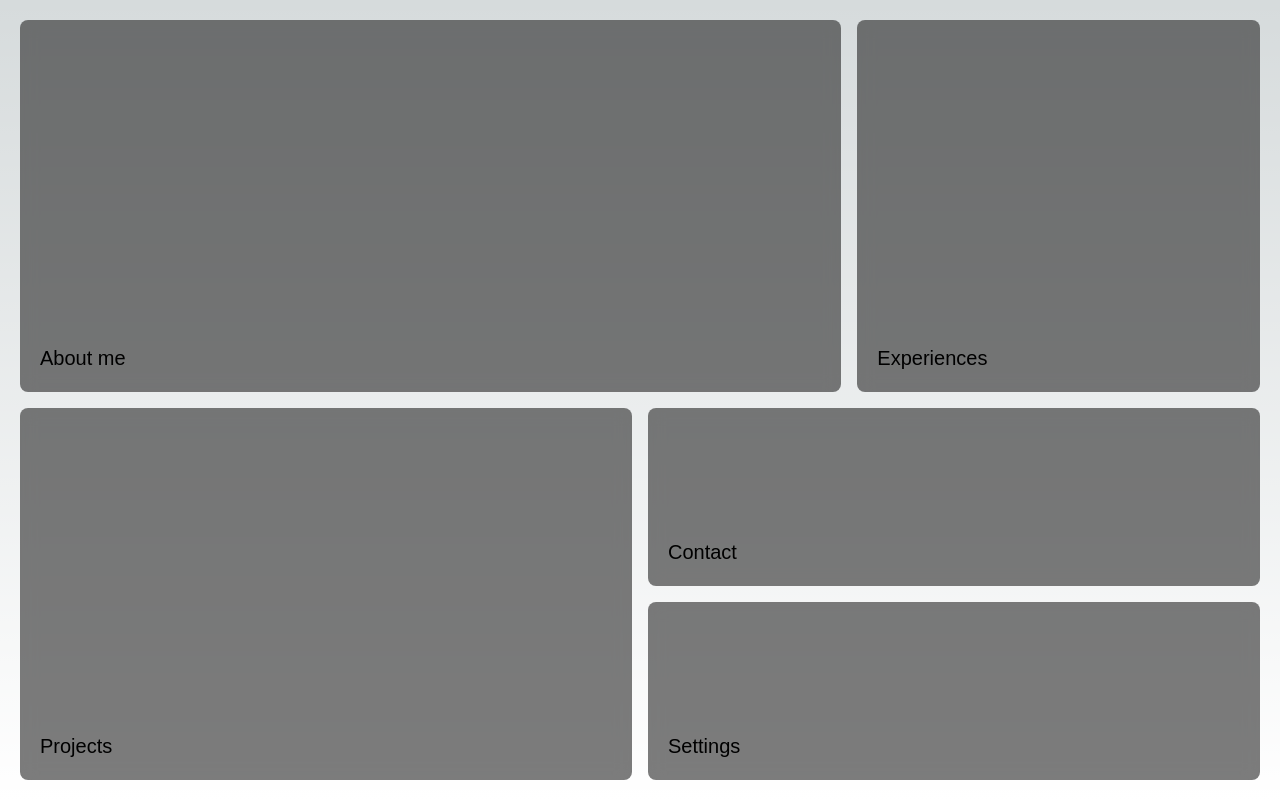
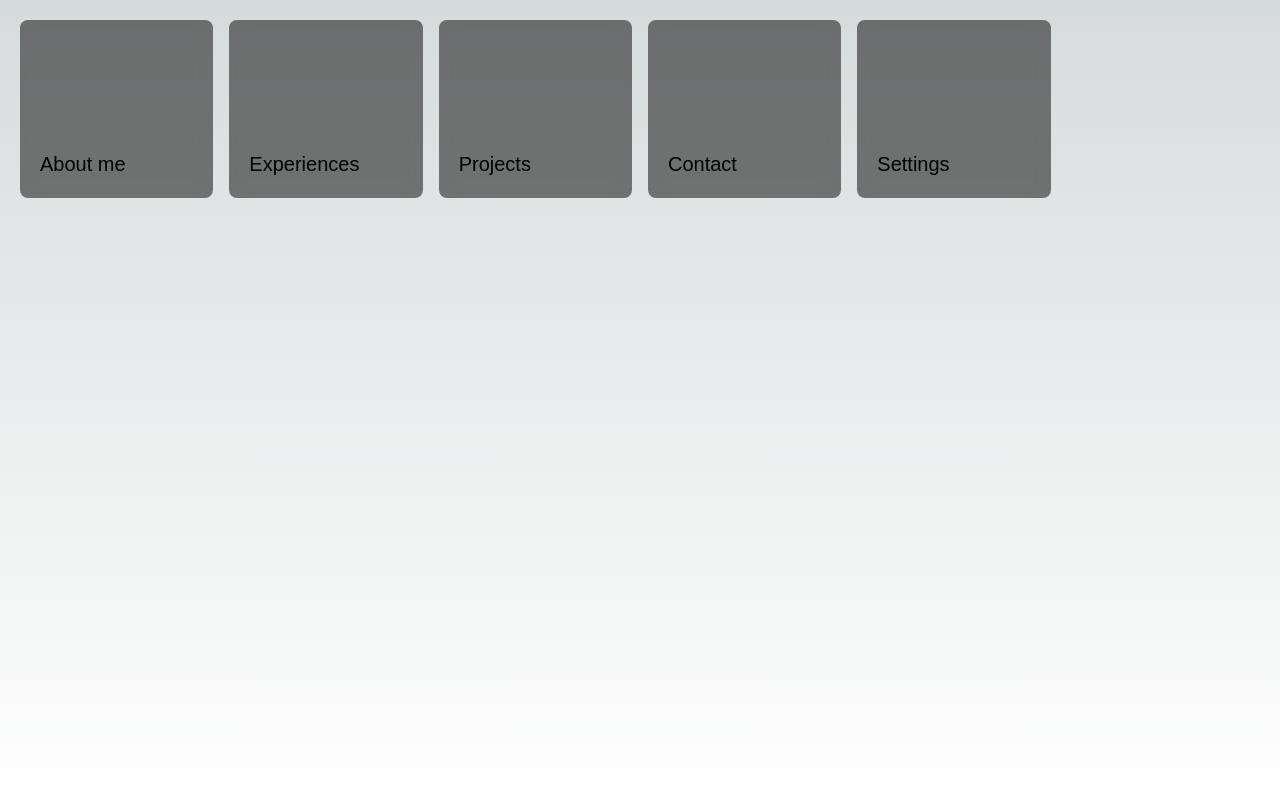
Before and after one commit to adnanZe/personal-website, a Next.js app: page / in a window 1280 px wide. Built offline with nearby package versions, Linux system fonts and the light colour scheme; a web font is replaced by a local one.

Commit message:
[refactored] added menuItem comp and changed file system

```diff
--- a/app/components/mainTitle.tsx
+++ b/app/components/home/mainTitle.tsx
@@ -5,9 +5,9 @@ import {
   useEffect,
   useState,
 } from "react";
-import { FIRST_NAME, LAST_NAME } from "../constants/name";
-import { ANIMATION_MILLISECONDS_NAME } from "../constants/settingsAnimations";
-import MenuHoverContext from "../store/menuHoverContext";
+import { FIRST_NAME, LAST_NAME } from "../../constants/name";
+import { ANIMATION_MILLISECONDS_NAME } from "../../constants/settingsAnimations";
+import MenuHoverContext from "../../store/menuHoverContext";
 import { Sofia_Sans_Extra_Condensed } from "next/font/google";
 
 const sofiaSansExtraCondensed = Sofia_Sans_Extra_Condensed({
--- /dev/null
+++ b/app/components/home/menuItem.tsx
@@ -0,0 +1,31 @@
+import { useCallback, useContext } from "react";
+import MenuHoverContext from "../../store/menuHoverContext";
+
+interface MenuItemProps {
+  title: string;
+  rowSpan?: number;
+  colSpan: number;
+}
+
+export default function MenuItem({ title, rowSpan, colSpan }: MenuItemProps) {
+  const hoveredCtx = useContext(MenuHoverContext);
+
+  const handleHover = useCallback(() => {
+    hoveredCtx?.handleHover(title);
+  }, [hoveredCtx, title]);
+
+  const handleHoverOut = useCallback(() => {
+    hoveredCtx?.handleHoverOut();
+  }, [hoveredCtx]);
+
+  return (
+    <li
+      className={`bg-neutral-800 rounded-lg bg-opacity-60 flex items-end p-5 backdrop-blur cursor-pointer ${
+        rowSpan ? `row-span-${rowSpan}` : ""
+      } col-span-${colSpan} hover:bg-neutral-950 hover:bg-opacity-60 transition ease-in-out duration-500 animate-containerUp h-0`}
+      onMouseEnter={handleHover}
+      onMouseLeave={handleHoverOut}>
+      <span className="text-xl">{title}</span>
+    </li>
+  );
+}
--- /dev/null
+++ b/app/components/home/menuItems.tsx
@@ -0,0 +1,22 @@
+import { useContext } from "react";
+import MenuHoverContext from "../../store/menuHoverContext";
+import MenuItem from "./menuItem";
+
+export default function MenuItems() {
+  const hoveredCtx = useContext(MenuHoverContext);
+
+  return (
+    hoveredCtx &&
+    hoveredCtx?.isVisibleMenu && (
+      <nav>
+        <ol className="grid grid-cols-6 grid-rows-4 gap-4 absolute top-0 left-0 p-5 w-screen h-screen">
+          <MenuItem title="About me" rowSpan={2} colSpan={4} />
+          <MenuItem title="Experiences" rowSpan={2} colSpan={2} />
+          <MenuItem title="Projects" rowSpan={2} colSpan={3} />
+          <MenuItem title="Contact" colSpan={3} />
+          <MenuItem title="Settings" colSpan={3} />
+        </ol>
+      </nav>
+    )
+  );
+}
--- a/app/components/menuItems.tsx
+++ /dev/null
@@ -1,56 +0,0 @@
-import { useCallback, useContext, useState } from "react";
-import MenuHoverContext from "../store/menuHoverContext";
-
-export default function MenuItems() {
-  const hoveredCtx = useContext(MenuHoverContext);
-
-  const handleHover = useCallback(
-    (item: string) => {
-      hoveredCtx?.handleHover(item);
-    },
-    [hoveredCtx]
-  );
-
-  const handleHoverOut = useCallback(() => {
-    hoveredCtx?.handleHoverOut();
-  }, [hoveredCtx]);
-  return (
-    hoveredCtx &&
-    hoveredCtx?.isVisibleMenu && (
-      <nav>
-        <ol className="grid grid-cols-6 grid-rows-4 gap-4 absolute top-0 left-0 p-5 w-screen h-screen">
-          <li
-            className="bg-neutral-800 rounded-lg bg-opacity-60 flex items-end p-5 backdrop-blur cursor-pointer row-span-2 col-span-4 hover:bg-neutral-950 hover:bg-opacity-60 transition ease-in-out duration-500 animate-containerUp h-0"
-            onMouseEnter={() => handleHover("About me")}
-            onMouseLeave={() => handleHoverOut()}>
-            <span className="text-xl">About me</span>
-          </li>
-          <li
-            className="bg-neutral-800 rounded-lg bg-opacity-60 flex items-end p-5 backdrop-blur cursor-pointer row-span-2 col-span-2 hover:bg-neutral-950 hover:bg-opacity-60 transition ease-in-out duration-500 animate-containerUp h-0"
-            onMouseEnter={() => handleHover("Experiences")}
-            onMouseLeave={() => handleHoverOut()}>
-            <span className="text-xl">Experiences</span>
-          </li>
-          <li
-            className="bg-neutral-800 rounded-lg bg-opacity-60 flex items-end p-5 backdrop-blur cursor-pointer row-span-2 col-span-3 hover:bg-neutral-950 hover:bg-opacity-60 transition ease-in-out duration-500 animate-containerUp h-0"
-            onMouseEnter={() => handleHover("Projects")}
-            onMouseLeave={() => handleHoverOut()}>
-            <span className="text-xl">Projects</span>
-          </li>
-          <li
-            className="bg-neutral-800 rounded-lg bg-opacity-60 flex items-end p-5 backdrop-blur cursor-pointer col-span-3 hover:bg-neutral-950 hover:bg-opacity-60 transition ease-in-out duration-500 animate-containerUp h-0"
-            onMouseEnter={() => handleHover("Contact")}
-            onMouseLeave={() => handleHoverOut()}>
-            <span className="text-xl">Contact</span>
-          </li>
-          <li
-            className="bg-neutral-800 rounded-lg bg-opacity-60 flex items-end p-5 backdrop-blur cursor-pointer col-span-3 hover:bg-neutral-950 hover:bg-opacity-60 transition ease-in-out duration-500 animate-containerUp h-0"
-            onMouseEnter={() => handleHover("Settings")}
-            onMouseLeave={() => handleHoverOut()}>
-            <span className="text-xl">Settings</span>
-          </li>
-        </ol>
-      </nav>
-    )
-  );
-}
--- a/app/page.tsx
+++ b/app/page.tsx
@@ -1,7 +1,7 @@
 "use client";
 import { MenuHoverContextProvider } from "./store/menuHoverContext";
-import MainTitle from "./components/mainTitle";
-import MenuItems from "./components/menuItems";
+import MainTitle from "./components/home/mainTitle";
+import MenuItems from "./components/home/menuItems";
 
 export default function Home() {
   return (
```
